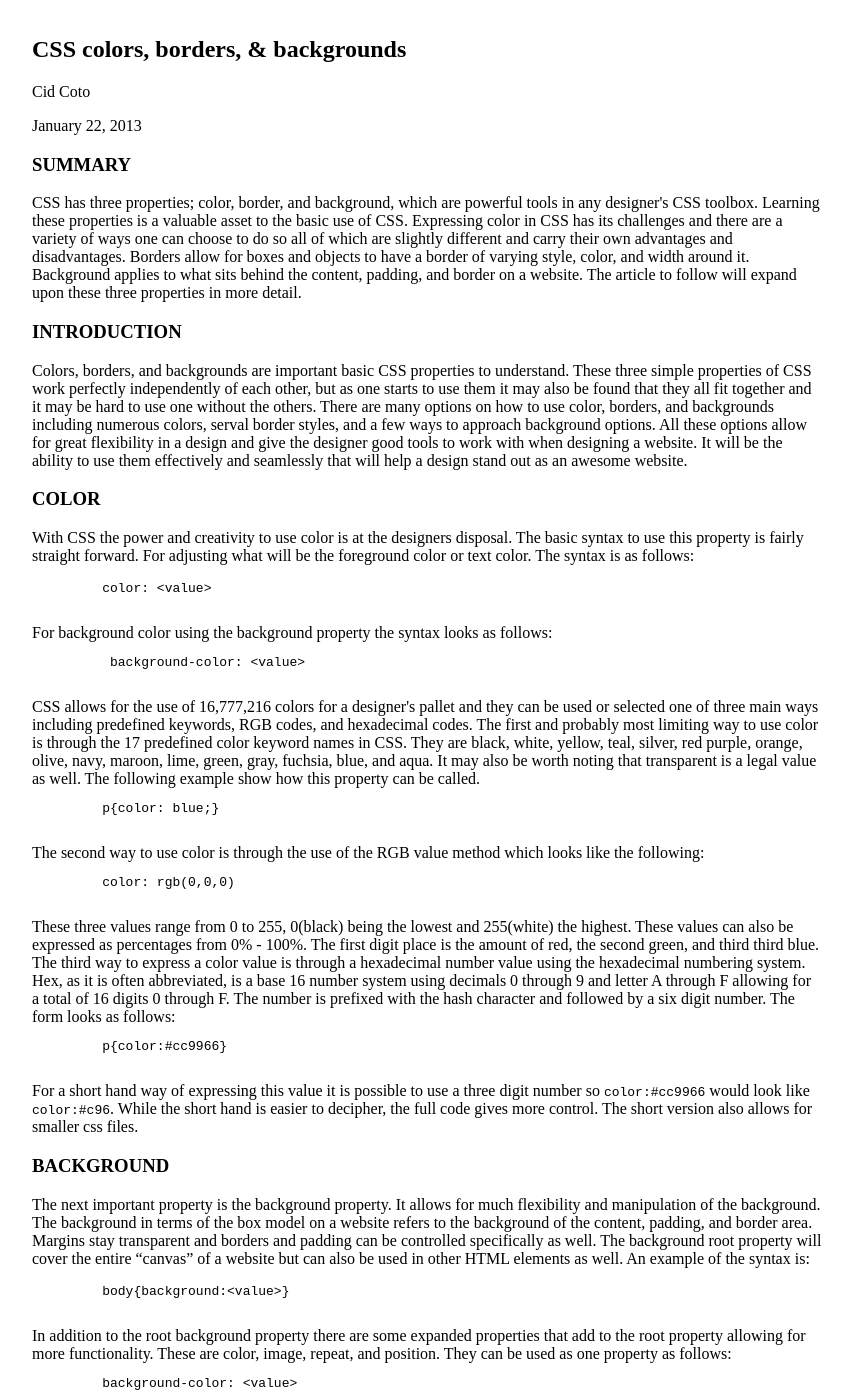
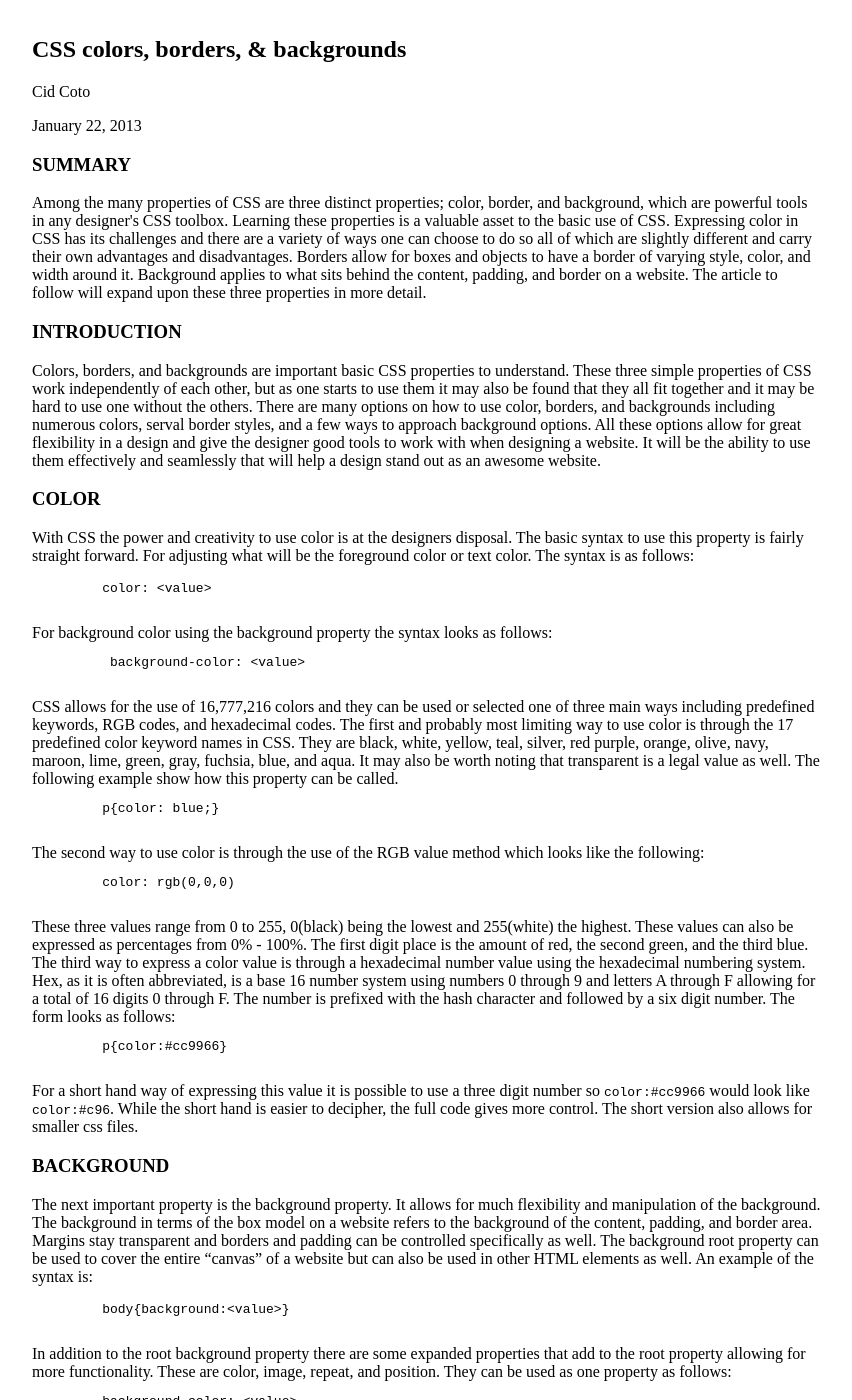
Before and after one commit to unioncollege-grph301/webdesign, a Jekyll site: the page built from articles/css-colors-borders-backgrounds.html, in a window 1280 px wide and 1400 px high. Shown: the whole window, without its empty margins (213-1065 px from the left). Built offline with Jekyll 4.4.1, drawn with Linux system fonts in a browser that asks for light colours; some of the changed text lies outside the part shown.

Commit message:
Update articles/css-colors-borders-backgrounds.html
Fixed some wording and grammar errors. Still want to add a little to the color section as time allows.

```diff
--- a/articles/css-colors-borders-backgrounds.html
+++ b/articles/css-colors-borders-backgrounds.html
@@ -9,13 +9,13 @@ layout: article
 <section>
         <h3>SUMMARY</h3>
 
-        <p>CSS has three properties; color, border, and background, which are powerful tools in any designer's CSS toolbox. Learning these properties is a valuable asset to the basic use of CSS. Expressing color in CSS has its challenges and there are a variety of ways one can choose to do so all of which are slightly different and carry their own advantages and disadvantages. Borders allow for boxes and objects to have a border of varying style, color, and width around it. Background applies to what sits behind the content, padding, and border on a website. The article to follow will expand upon these three properties in more detail.</p>
+        <p>Among the many properties of CSS are three distinct properties; color, border, and background, which are powerful tools in any designer's CSS toolbox. Learning these properties is a valuable asset to the basic use of CSS. Expressing color in CSS has its challenges and there are a variety of ways one can choose to do so all of which are slightly different and carry their own advantages and disadvantages. Borders allow for boxes and objects to have a border of varying style, color, and width around it. Background applies to what sits behind the content, padding, and border on a website. The article to follow will expand upon these three properties in more detail.</p>
 
       </section>
 
       <section>
         <h3>INTRODUCTION</h3>
-        <p>Colors, borders, and backgrounds are important basic CSS properties to understand. These three simple properties of CSS work perfectly independently of each other, but as one starts to use them it may also be found that they all fit together and it may be hard to use one without the others. There are many options on how to use color, borders, and backgrounds including numerous colors, serval border styles, and a few ways to approach background options. All these options allow for great flexibility in a design and give the designer good tools to work with when designing a website. It will be the ability to use them effectively and seamlessly that  will help a design stand out as an awesome website. </p>
+        <p>Colors, borders, and backgrounds are important basic CSS properties to understand. These three simple properties of CSS work independently of each other, but as one starts to use them it may also be found that they all fit together and it may be hard to use one without the others. There are many options on how to use color, borders, and backgrounds including numerous colors, serval border styles, and a few ways to approach background options. All these options allow for great flexibility in a design and give the designer good tools to work with when designing a website. It will be the ability to use them effectively and seamlessly that  will help a design stand out as an awesome website. </p>
       </section>
 
       <section>
@@ -29,7 +29,7 @@ For background color using the background property the syntax looks as follows:
         <pre>
           <code>background-color: &lt;value&gt;</code>
         </pre>
-    CSS allows for the use of 16,777,216 colors for a designer's pallet and they can be used or selected one of three main ways including predefined keywords, RGB codes, and hexadecimal codes. The first and probably most limiting way to use color is through the 17 predefined color keyword names in CSS. They are black, white, yellow, teal, silver, red purple, orange, olive, navy, maroon, lime, green, gray, fuchsia, blue, and aqua. It may also be worth noting that transparent is a legal value as well. The following example show how this property can be called.
+    CSS allows for the use of 16,777,216 colors and they can be used or selected one of three main ways including predefined keywords, RGB codes, and hexadecimal codes. The first and probably most limiting way to use color is through the 17 predefined color keyword names in CSS. They are black, white, yellow, teal, silver, red purple, orange, olive, navy, maroon, lime, green, gray, fuchsia, blue, and aqua. It may also be worth noting that transparent is a legal value as well. The following example show how this property can be called.
         <pre>
          <code>p{color: blue;}</code>
         </pre>
@@ -37,7 +37,7 @@ The second way to use color is through the use of the RGB value method which loo
         <pre>
          <code>color: rgb(0,0,0)</code>
         </pre>
-These three values range from 0 to 255, 0(black) being the lowest and 255(white) the highest. These values can also be expressed as percentages from 0% - 100%. The first digit place is the amount of red,  the second green, and  third third blue. The third way to express a color value is through a hexadecimal number value using the hexadecimal numbering system. Hex, as it is often abbreviated, is a base 16 number system using decimals 0 through 9 and letter A through F allowing for a total of 16 digits 0 through F. The number is prefixed with the hash character and followed by a six digit number. The form looks as follows:
+These three values range from 0 to 255, 0(black) being the lowest and 255(white) the highest. These values can also be expressed as percentages from 0% - 100%. The first digit place is the amount of red,  the second green, and the third blue. The third way to express a color value is through a hexadecimal number value using the hexadecimal numbering system. Hex, as it is often abbreviated, is a base 16 number system using numbers 0 through 9 and letters A through F allowing for a total of 16 digits 0 through F. The number is prefixed with the hash character and followed by a six digit number. The form looks as follows:
         <pre>
          <code>p{color:#cc9966}</code>
         </pre>
@@ -46,7 +46,7 @@ These three values range from 0 to 255, 0(black) being the lowest and 255(white)
 
       <section>
         <h3>BACKGROUND</h3>
-    <p>The next important property is the background property. It allows for much flexibility and manipulation of the background. The background in terms of the box model on a website refers to the background of the content, padding, and border area. Margins stay transparent and borders and padding can be controlled specifically as well. The background root property will cover the entire “canvas” of a website but can also be used in other HTML elements as well. An example of the syntax is:
+    <p>The next important property is the background property. It allows for much flexibility and manipulation of the background. The background in terms of the box model on a website refers to the background of the content, padding, and border area. Margins stay transparent and borders and padding can be controlled specifically as well. The background root property can be used to cover the entire “canvas” of a website but can also be used in other HTML elements as well. An example of the syntax is:
         <pre>
          <code>body{background:&lt;value&gt;}</code>
         </pre>
@@ -59,7 +59,7 @@ In addition to the root background property  there are some expanded properties
 
       <section>
         <h3>BORDERS</h3>
-    <p>To set the border color and styles of an element one must use the border properties. The use of the border is straight forward and works much like the background property. Borders can be applied to most HTML elements with in the body of the HTML. Additional properties to the root border property include style, width, and color. The syntax looks like all the rest has up to this point.
+    <p>To set the border color and styles of an element one must use the border properties. The use of the border is straight forward and works much like the background property. Borders can be applied to most HTML elements within the body of the HTML. Additional properties to the root border property include style, width, and color. The syntax looks like all the rest has up to this point.
         <pre>
          <code>border-width: &lt;value&gt;</code>
         </pre>
```
